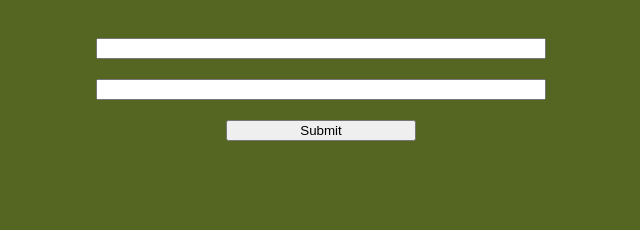
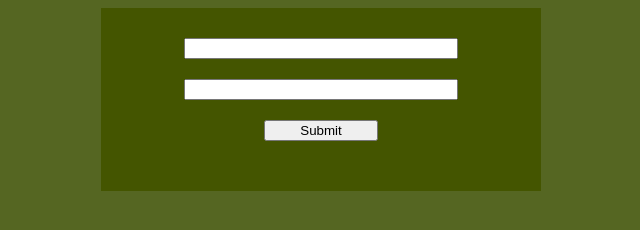
Before and after one commit to william-david-pro/primer_git, a plain HTML site: page index.html in a window 1280 px wide. Shown: the whole page, without its empty margins (319-959 px from the left). Drawn offline with Linux system fonts and the light colour scheme.

Commit message:
color y posicion del formulario

```diff
--- a/index.css
+++ b/index.css
@@ -1,11 +1,12 @@
 body{
 	background: #562;
-	text-align: center;
+    text-align: center;
 }
 form{
-	display: inline-block;
-	width: 50%;
+	margin: auto;
+	width: 30%;
 	padding: 30px;
+	background: #450;
 }
 input{
 	width: 70%;
```
